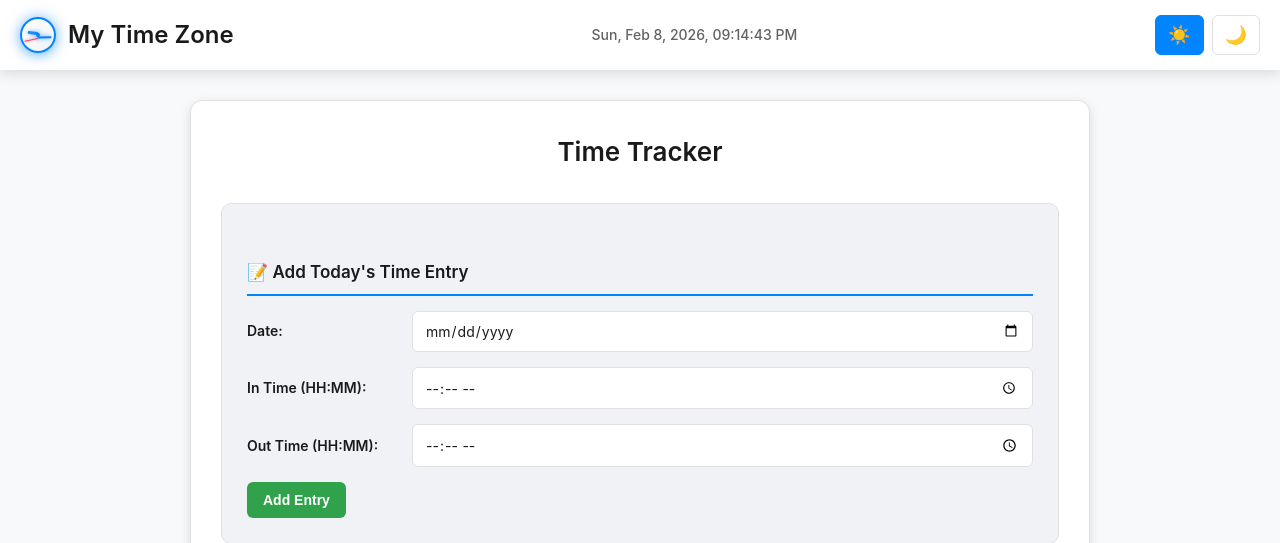
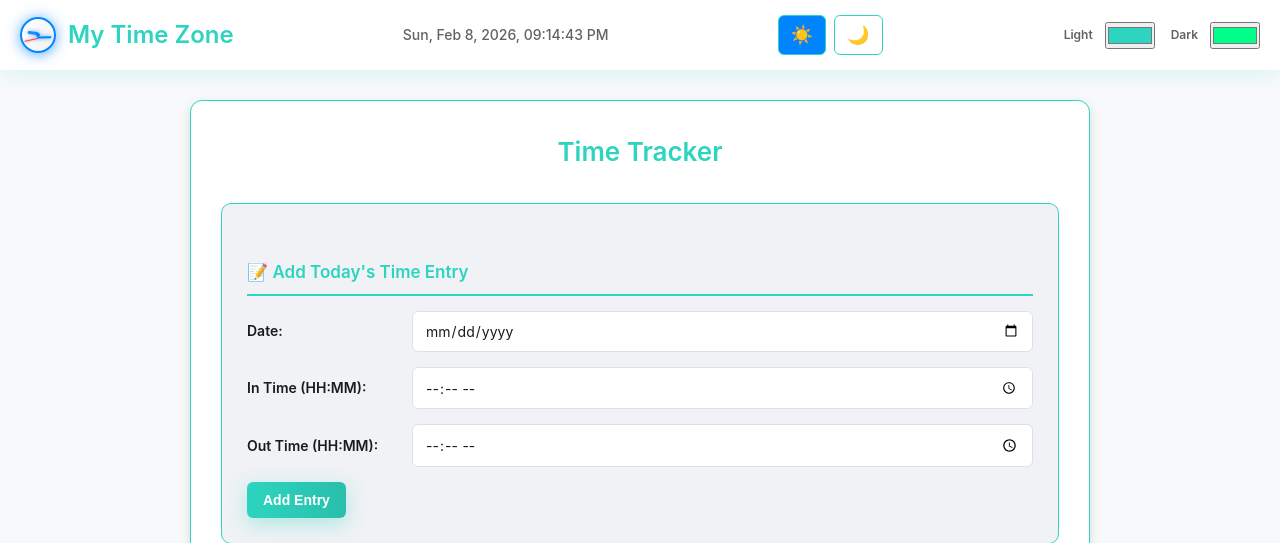
Before and after one commit to ramjith007/app-repo, a Flask app: template templates/index.html in a window 1280 px wide. Shown: the top 543 px of the page. Run offline with Flask 3, Linux system fonts and the light colour scheme; the template is opened without the code that fills it: most values are stand-ins (such as "Sample title", 1, 10 or a date in 2020).

Commit message:
Futuristic UI: per-theme color pickers + palette generator + CSS overrides to apply accent across UI

```diff
--- a/templates/index.html
+++ b/templates/index.html
@@ -548,6 +548,12 @@
             <button class="theme-toggle active" id="light-theme-btn" onclick="setTheme('light')" title="Light Mode">☀️</button>
             <button class="theme-toggle" id="dark-theme-btn" onclick="setTheme('dark')" title="Dark Mode">🌙</button>
         </div>
+        <div class="accent-pickers" style="display:flex;gap:8px;align-items:center;margin-left:12px;">
+            <label for="accent-light-picker" style="font-size:12px;color:var(--text-tertiary);margin-right:4px;">Light</label>
+            <input type="color" id="accent-light-picker" title="Accent for Light Theme">
+            <label for="accent-dark-picker" style="font-size:12px;color:var(--text-tertiary);margin:0 4px 0 8px;">Dark</label>
+            <input type="color" id="accent-dark-picker" title="Accent for Dark Theme">
+        </div>
     </div>
 
     <div class="container">
@@ -866,6 +872,8 @@
                 lightBtn.classList.add('active');
                 darkBtn.classList.remove('active');
             }
+            // Re-apply stored accents after switching theme
+            if (typeof applyStoredAccents === 'function') applyStoredAccents();
         }
 
         // Load saved theme on page load
@@ -919,5 +927,72 @@
         updateClock();
         setInterval(updateClock, 1000);
     </script>
+    <script>
+        /* Per-theme futuristic palette generator and overrides */
+        (function(){
+            function hexToRgb(hex) {
+                hex = hex.replace('#','');
+                if (hex.length===3) hex = hex.split('').map(c=>c+c).join('');
+                const n = parseInt(hex,16);
+                return [(n>>16)&255, (n>>8)&255, n&255];
+            }
+
+            function clamp(v,a,b){return Math.min(Math.max(v,a),b);}
+            function adjustColor(hex, pct){
+                const [r,g,b]=hexToRgb(hex);
+                const t = pct<0?0:255; const p=Math.abs(pct)/100;
+                const nr=Math.round((t-r)*p+r), ng=Math.round((t-g)*p+g), nb=Math.round((t-b)*p+b);
+                return '#'+[nr,ng,nb].map(x=>clamp(x,0,255).toString(16).padStart(2,'0')).join('');
+            }
+
+            function buildCss(lightHex,darkHex){
+                const [lr,lg,lb]=hexToRgb(lightHex); const [dr,dg,db]=hexToRgb(darkHex);
+                const lightGlow = `rgba(${lr},${lg},${lb},0.6)`;
+                const darkGlow = `rgba(${dr},${dg},${db},0.75)`;
+                const css = `:root{ --f-accent:${lightHex}; --f-accent-rgb:${lr},${lg},${lb}; }
+                html.dark-mode{ --f-accent:${darkHex}; --f-accent-rgb:${dr},${dg},${db}; }
+                /* override core elements to follow accent */
+                .header{ border-bottom-color: var(--f-accent) !important; box-shadow: 0 6px 18px rgba(var(--f-accent-rgb),0.12) !important; }
+                .header-title span{ color: var(--f-accent) !important; }
+                .container, .form-section, table, .week-info{ border-color: var(--f-accent) !important; }
+                button, .theme-toggle{ border-color: var(--f-accent) !important; }
+                .btn-add{ background: linear-gradient(90deg, var(--f-accent), ${adjustColor(lightHex, -10)}) !important; color: #fff !important; box-shadow: 0 6px 20px rgba(var(--f-accent-rgb),0.35) !important; }
+                html.dark-mode .btn-add{ background: linear-gradient(90deg, var(--f-accent), ${adjustColor(darkHex, -10)}) !important; box-shadow: 0 8px 26px rgba(var(--f-accent-rgb),0.45) !important; }
+                .btn-delete{ background: transparent; border-bottom: 2px solid var(--f-accent) !important; }
+                .btn-edit{ background: transparent; border-bottom: 2px solid var(--f-accent) !important; }
+                h1, h2{ color: var(--f-accent) !important; }
+                h2{ border-bottom: 2px solid var(--f-accent) !important; }
+                table thead th{ background: linear-gradient(90deg, rgba(var(--f-accent-rgb),0.08), rgba(var(--f-accent-rgb),0.03)) !important; }
+                tr:hover{ background: rgba(var(--f-accent-rgb),0.04) !important; }
+                a, .link{ color: var(--f-accent) !important; text-decoration: underline dotted var(--f-accent)  !important; }
+                `;
+                return css;
+            }
+
+            function applyOverrides(lightHex,darkHex){
+                let s=document.getElementById('futuristic-accent-style');
+                if(!s){ s=document.createElement('style'); s.id='futuristic-accent-style'; document.head.appendChild(s);}
+                s.textContent = buildCss(lightHex,darkHex);
+            }
+
+            function applyStoredAccents(){
+                const light = localStorage.getItem('accent_light') || '#2dd4bf';
+                const dark = localStorage.getItem('accent_dark') || '#00ff88';
+                const lp=document.getElementById('accent-light-picker'); if(lp) lp.value = light;
+                const dp=document.getElementById('accent-dark-picker'); if(dp) dp.value = dark;
+                applyOverrides(light,dark);
+            }
+
+            document.addEventListener('DOMContentLoaded', ()=>{
+                const lp=document.getElementById('accent-light-picker'); const dp=document.getElementById('accent-dark-picker');
+                if(lp) lp.addEventListener('input', e=>{ localStorage.setItem('accent_light', e.target.value); applyStoredAccents(); });
+                if(dp) dp.addEventListener('input', e=>{ localStorage.setItem('accent_dark', e.target.value); applyStoredAccents(); });
+                applyStoredAccents();
+            });
+
+            // expose helper for theme switch to reapply
+            window.applyStoredAccents = applyStoredAccents;
+        })();
+    </script>
 </body>
 </html>
```
